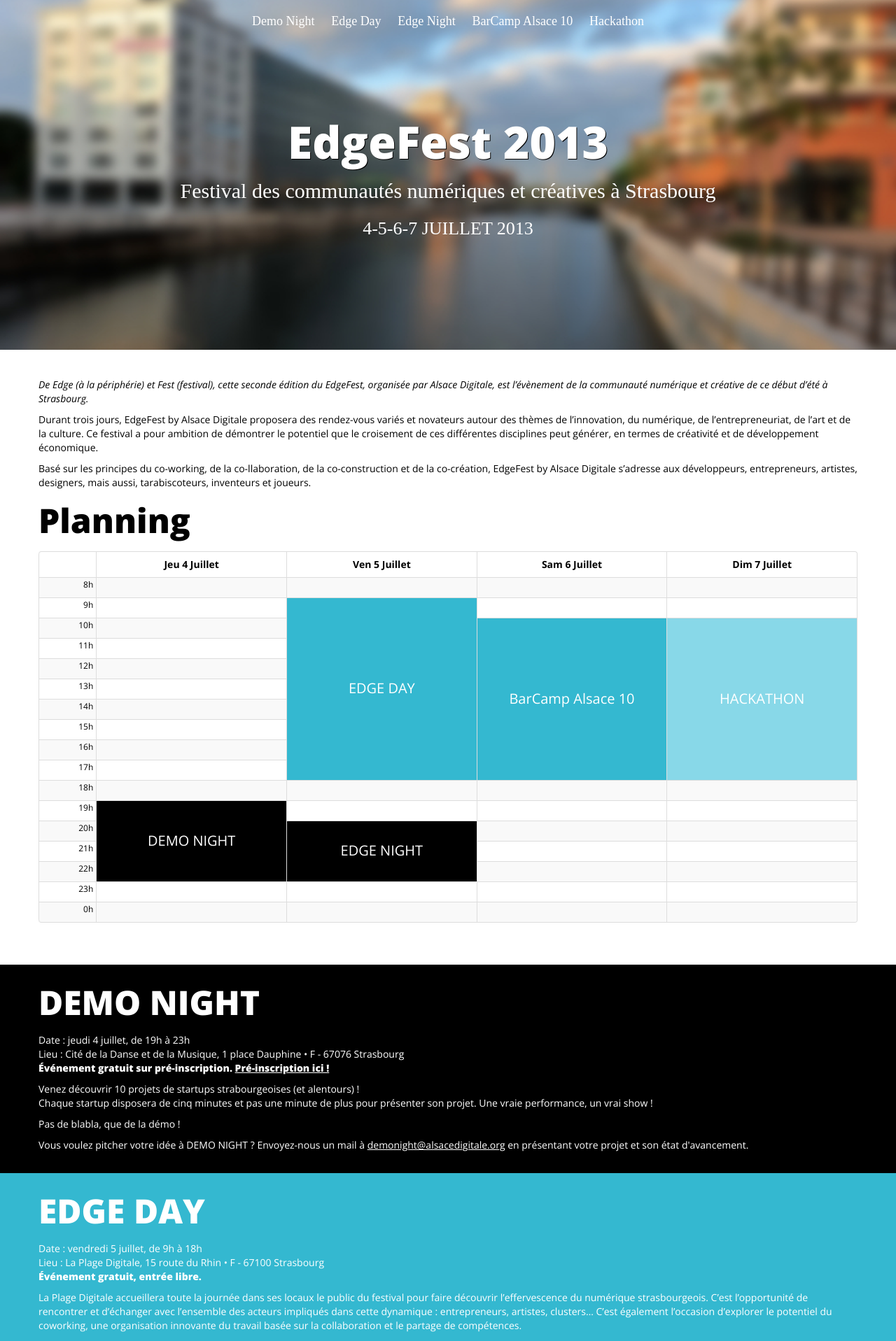
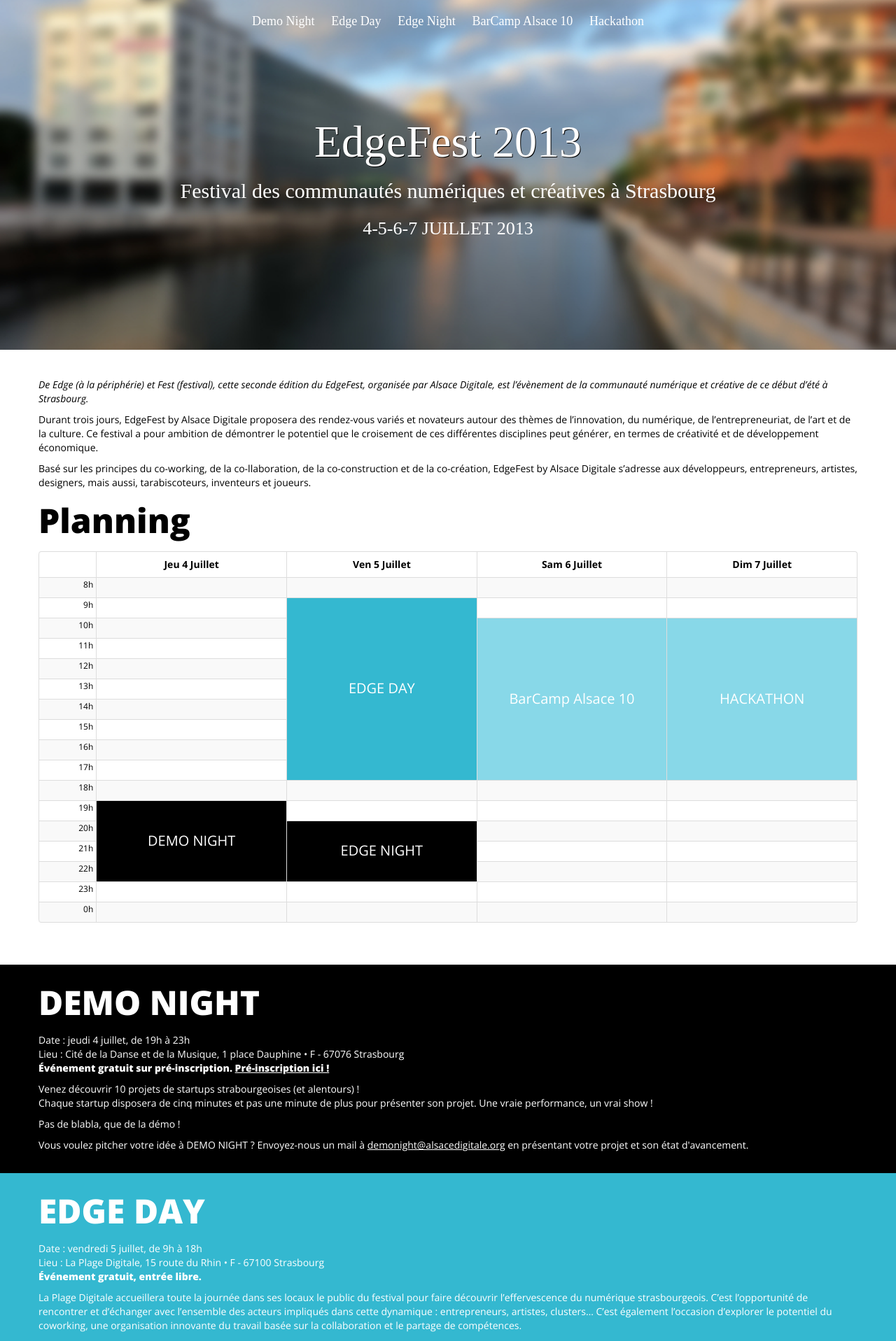
Before and after one commit to AlsaceDigitale/edgefest, a Jekyll site: the page index.html, which Jekyll copies as it is, in a window 1280 px wide. Shown: the top 1917 px of the page at 70% size. Built offline with Jekyll 4.4.1, drawn with Linux system fonts in a browser that asks for light colours; some web fonts are replaced.

Commit message:
new css effects

```diff
--- a/css/extra.css
+++ b/css/extra.css
@@ -40,7 +40,7 @@
 
 header h1 {
   margin-top: 130px;
-  font: 800 64px/64px "open sans";
+  font: 400 64px/64px 'Londrina Solid';
   text-shadow: 1px 1px #000000;
 }
 
@@ -114,16 +114,31 @@
 .demonight, .edgenight, .demonight a, .edgenight a {
   background-color: black !important;
   color: white;
+  transition: all 0.3s ease-in-out 0s;
 }
 
-.edgeday, .barcampalsace, .edgeday a, .barcampalsace a {
+.edgeday, .edgeday a {
   background-color: #34b8d0 !important;
   color: white;
+  transition: all 0.3s ease-in-out 0s;
 }
 
-.hackathon, .hackathon a {
+.hackathon, .hackathon a, .barcampalsace, .barcampalsace a {
   background-color: #88D8E8 !important;
   color: white;
+  transition: all 0.3s ease-in-out 0s;
+}
+
+table .demonight:hover, table .demonight:hover a, table .edgenight:hover, table .edgenight:hover a {
+  background-color: #1a1a1a !important;
+}
+
+table .edgeday:hover, table .edgeday:hover a {
+  background-color: #5dc6da !important;
+}
+
+table .hackathon:hover, table .hackathon:hover a, table .barcampalsace:hover, table .barcampalsace:hover a {
+  background-color: #b3e6f0 !important;
 }
 
 footer {
--- a/index.html
+++ b/index.html
@@ -12,6 +12,7 @@
     <link href="css/bootstrap-responsive.min.css" rel="stylesheet">
     <link href='http://fonts.googleapis.com/css?family=Gentium+Book+Basic:400,700,700italic,400italic' rel='stylesheet' type='text/css'>
     <link href='http://fonts.googleapis.com/css?family=Open+Sans:400,300,300italic,400italic,600italic,600,700,700italic,800,800italic' rel='stylesheet' type='text/css'>
+    <link href='http://fonts.googleapis.com/css?family=Londrina+Solid' rel='stylesheet' type='text/css'>
     <link href="css/extra.css" rel="stylesheet">
 
     <!-- HTML5 shim, for IE6-8 support of HTML5 elements -->
```
